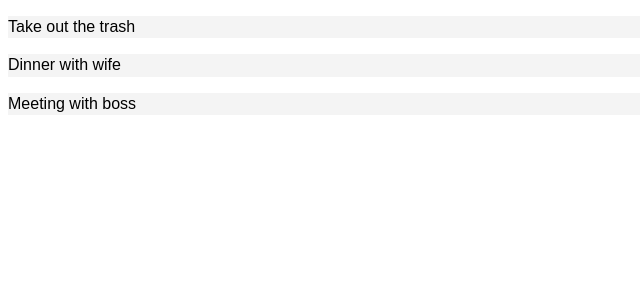
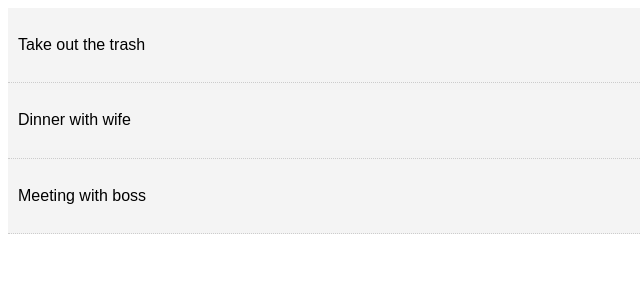
Before and after one commit to krzysztofstefanski/ToDo-App, a React (Create React App) app: page / in a window 1280 px wide. Shown: the top 300 px of the page, without its empty margins (0-640 px from the left). Built offline with nearby package versions, Linux system fonts and the light colour scheme.

Commit message:
add some style to todoitem component

```diff
--- a/src/components/ToDoItem.js
+++ b/src/components/ToDoItem.js
@@ -2,9 +2,23 @@ import React, { Component } from 'react'
 import PropTypes from 'prop-types'
 
 export class ToDoItem extends Component {
+
+getStyle = () =>{
+  return {
+  backgroundColor: '#f4f4f4',
+  padding: '10px',
+  borderBottom:'1px #ccc dotted',
+  textDecoration : this.props.todo.completed ? 'line-throught' : 'none'
+
+      }
+    }
+
+
+
+
   render() {
     return (
-      <div style={{ backgroundColor: '#f4f4f4'}}>
+      <div style={this.getStyle()}>
         <p>{this.props.todo.title}</p>
       </div>
     )
@@ -14,4 +28,7 @@ ToDoItem.propTypes = {
   todo: PropTypes.object.isRequired
 }
 
+
+
+
 export default ToDoItem
```
